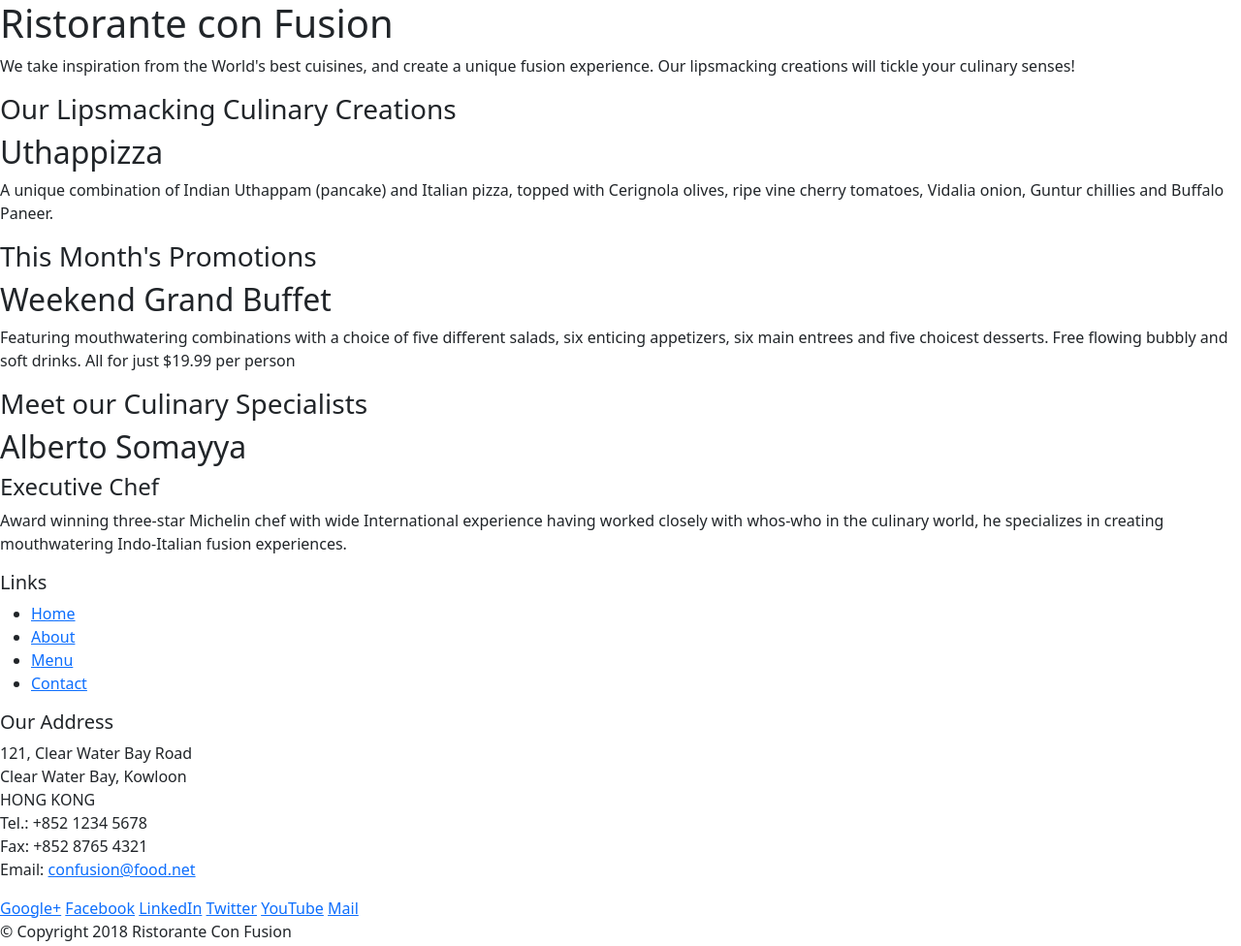
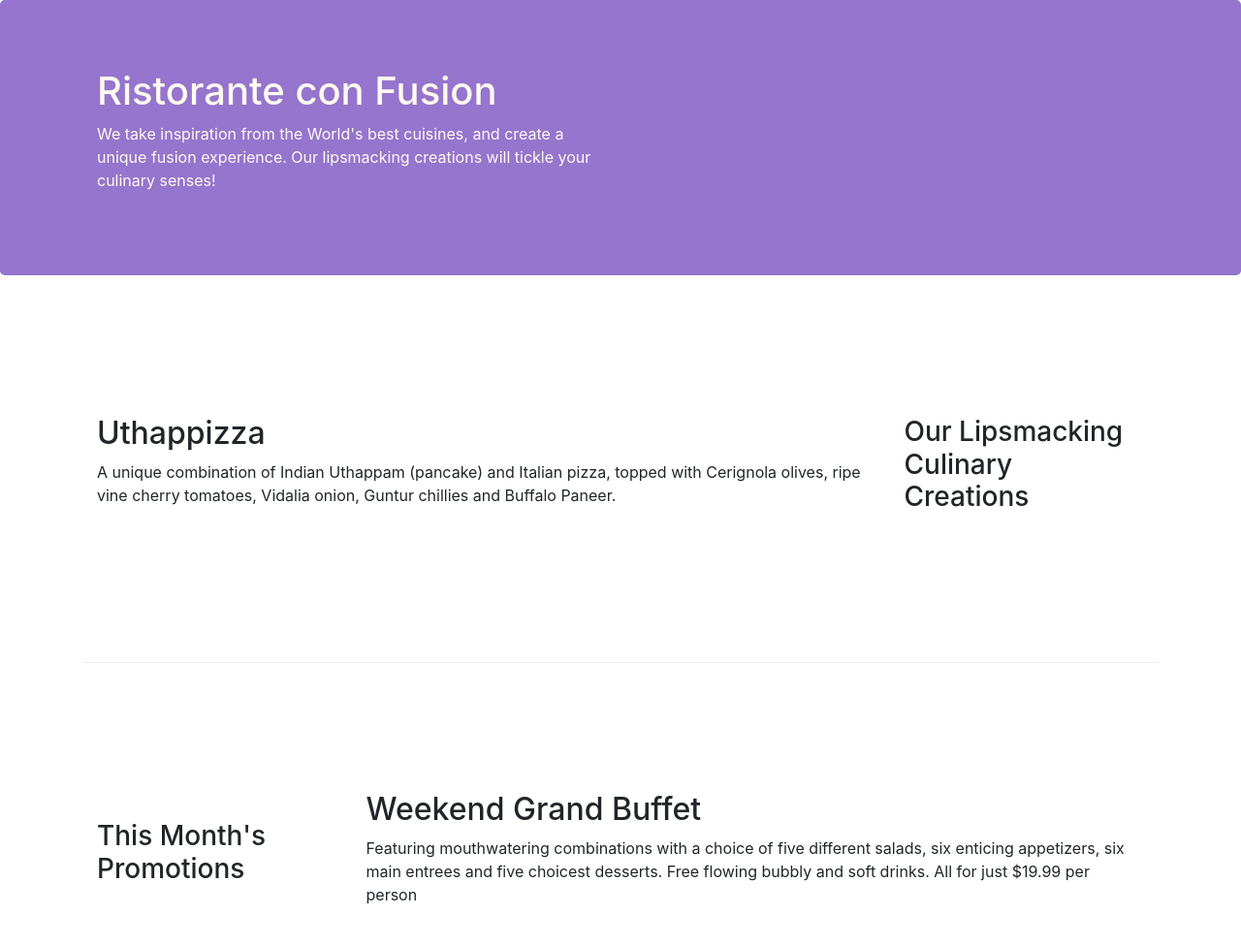
Before and after one commit to MYSTYX7/basics-bootstrap, a website: page index.html in a window 1280 px wide. Shown: the top 976 px of the page at 97% size. Drawn offline with nearby package versions, Linux system fonts and the light colour scheme.

Commit message:
Styling with Bootstrap

```diff
--- /dev/null
+++ b/css/styles.css
@@ -0,0 +1,30 @@
+.row-header{
+    margin: 0px auto;
+    padding: 0px auto;
+}
+
+.row-content{
+    margin: 0px auto;
+    padding: 50px 0px 50px 0px;
+    border-bottom: 1px ridge;
+    min-height: 400px;
+}
+
+.footer{
+    background-color: #D1C4E9;
+    margin: 0px auto;
+    padding: 20px 0px 20px 0px;
+}
+
+.jumbotron{
+    padding: 70px 30px 70px 30px;
+    margin: 0px auto;
+    background: #9575CD;
+    color:floralwhite;
+}
+
+.address{
+    font-size:80%;
+    margin:0px;
+    color:#0f0f0f;
+}
--- a/index.html
+++ b/index.html
@@ -9,52 +9,53 @@
 
     <!-- Bootstrap CSS -->
     <link rel="stylesheet" href="node_modules/bootstrap/dist/css/bootstrap.min.css">
+    <link rel="stylesheet" href="css/styles.css">
 
     <title>Ristorante Con Fusion</title>
 </head>
 
 <body>
 
-    <header>
-        <div>
-            <div>
-                <div>
+    <header class="jumbotron">
+        <div class="container">
+            <div class="row row-header">
+                <div class="col-12 col-sm-6">
                     <h1>Ristorante con Fusion</h1>
                     <p>We take inspiration from the World's best cuisines, and create a unique fusion experience. Our lipsmacking creations will tickle your culinary senses!</p>
                 </div>
-                <div>
+                <div  class="col-12 col-sm">
                 </div>
             </div>
         </div>
     </header>
 
-    <div>
-        <div>
-            <div>
+    <div class="container">
+        <div class="row row-content align-items-center">
+            <div class="col-12 col-sm-4 order-sm-last col-md-3">
                 <h3>Our Lipsmacking Culinary Creations</h3>
             </div>
-            <div>
+            <div class="col col-sm order-sm-first col-md">
                 <h2>Uthappizza</h2>
                 <p>A unique combination of Indian Uthappam (pancake) and Italian pizza, topped with Cerignola olives, ripe vine cherry tomatoes, Vidalia onion, Guntur chillies and Buffalo Paneer.</p>
             </div>
         </div>
 
 
-        <div>
-            <div>
+        <div class="row row-content align-items-center">
+            <div class="col-12 col-sm-4 col-md-3">
                 <h3>This Month's Promotions</h3>
             </div>
-            <div>
+            <div class="col col-sm col-md">
                 <h2>Weekend Grand Buffet</h2>
                 <p>Featuring mouthwatering combinations with a choice of five different salads, six enticing appetizers, six main entrees and five choicest desserts. Free flowing bubbly and soft drinks. All for just $19.99 per person </p>
             </div>
         </div>
 
-        <div>
-            <div>
+        <div class="row row-content align-items-center">
+            <div class="col-12 col-sm-4 order-sm-last col-md-3">
                 <h3>Meet our Culinary Specialists</h3>
             </div>
-            <div>
+            <div class="col col-sm order-sm-first col-md">
                 <h2>Alberto Somayya</h2>
                 <h4>Executive Chef</h4>
                 <p>Award winning three-star Michelin chef with wide International experience having worked closely with whos-who in the culinary world, he specializes in creating mouthwatering Indo-Italian fusion experiences. </p>
@@ -62,19 +63,19 @@
         </div>
     </div>
 
-    <footer>
-        <div>
-            <div>
-                <div>
+    <footer class="footer">
+        <div class="container">
+            <div class="row">
+                <div class="col-4 offset-1 col-sm-2">
                     <h5>Links</h5>
-                    <ul>
+                    <ul class="list-unstyled">
                         <li><a href="#">Home</a></li>
                         <li><a href="#">About</a></li>
                         <li><a href="#">Menu</a></li>
                         <li><a href="#">Contact</a></li>
                     </ul>
                 </div>
-                <div>
+                <div class="col-7 col-sm-5">
                     <h5>Our Address</h5>
                     <address>
 		              121, Clear Water Bay Road<br>
@@ -85,8 +86,8 @@
 		              Email: <a href="mailto:confusion@food.net">confusion@food.net</a>
 		           </address>
                 </div>
-                <div>
-                    <div>
+                <div class="col-12 col-sm-4 align-self-center">
+                    <div class="text-center">
                         <a href="http://google.com/+">Google+</a>
                         <a href="http://www.facebook.com/profile.php?id=">Facebook</a>
                         <a href="http://www.linkedin.com/in/">LinkedIn</a>
@@ -96,8 +97,8 @@
                     </div>
                 </div>
            </div>
-           <div>
-                <div>
+           <div class="row justify-content-center">
+                <div class="col-auto">
                     <p>© Copyright 2018 Ristorante Con Fusion</p>
                 </div>
            </div>
--- a/package.json
+++ b/package.json
@@ -15,7 +15,8 @@
   },
   "dependencies": {
     "@popperjs/core": "^2.11.0",
-    "bootstrap": "^5.1.3",
-    "jquery": "^3.6.0"
+    "bootstrap": "^4.0.0",
+    "jquery": "^3.3.1",
+    "popper.js": "^1.12.9"
   }
 }
```
Also changed, not shown: README.md, 1 other file. Lines whose indentation alone changed are shown as unchanged.
